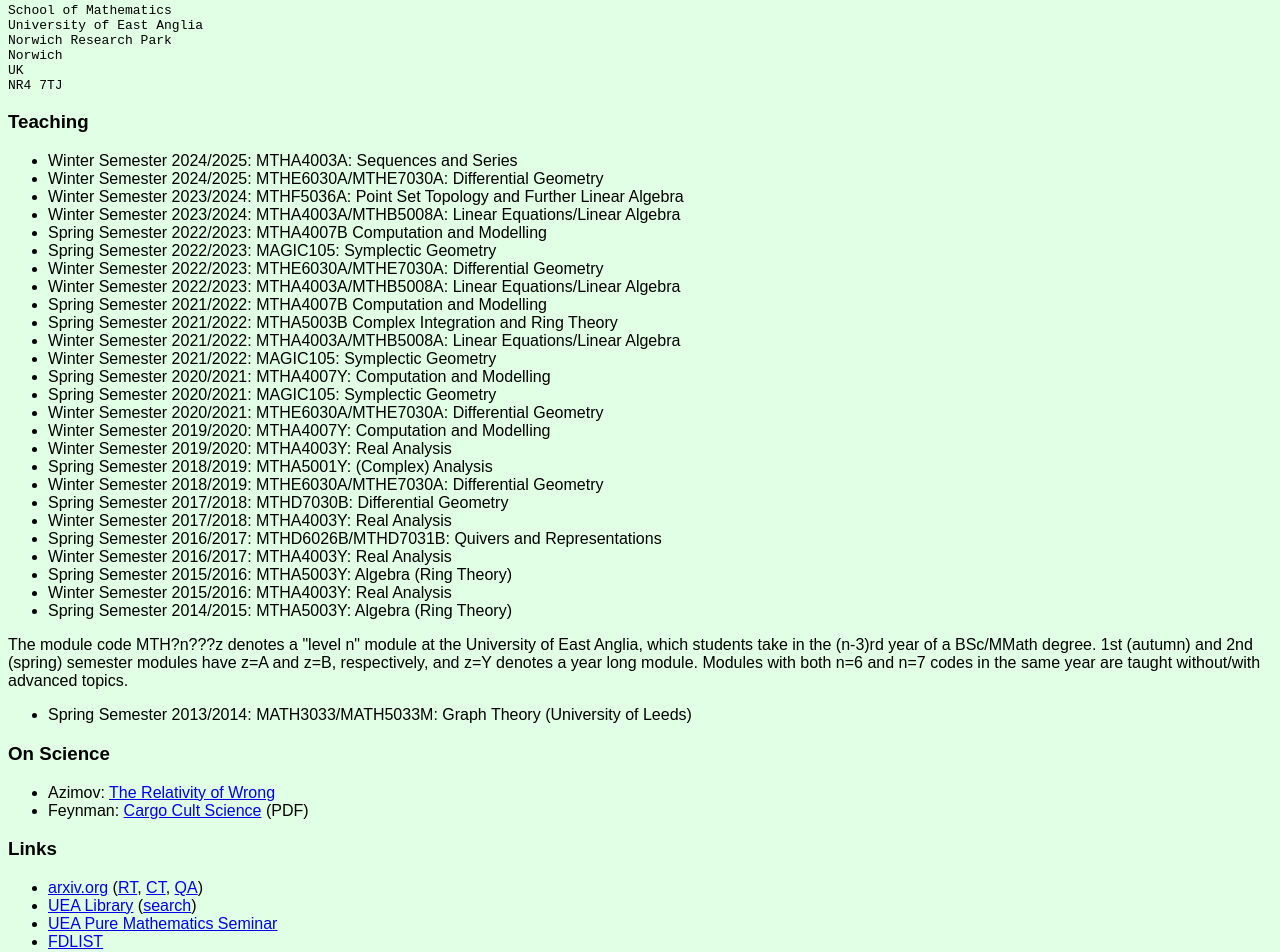
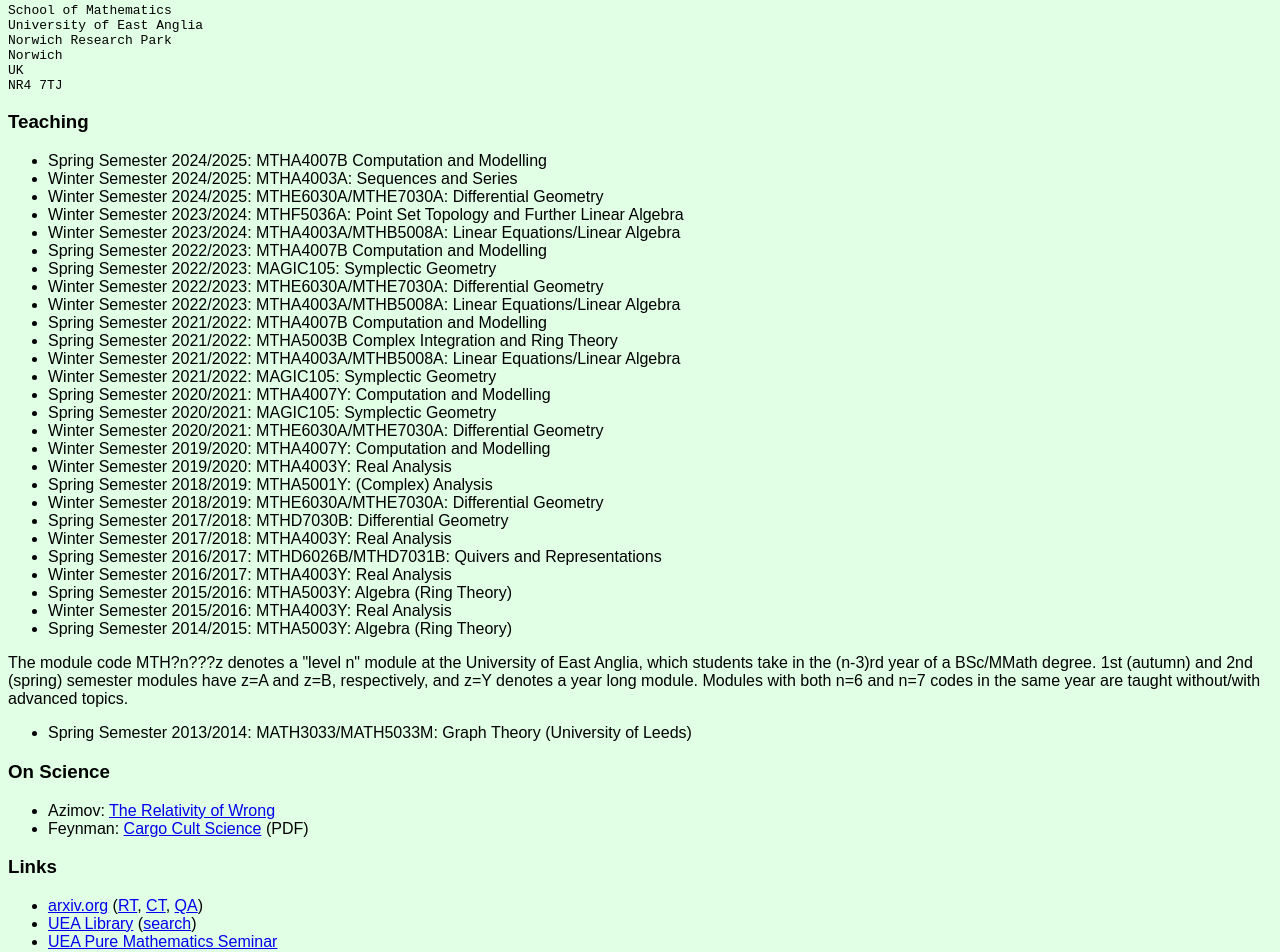
Before and after one commit to joseph-grant/joseph-grant.github.io, a plain HTML site: page index.html in a window 1280 px wide. Shown: the part 895-1847 px from the top of the page. Drawn offline with Linux system fonts and the light colour scheme.

Commit message:
Update index.html
Added module to teaching

```diff
--- a/index.html
+++ b/index.html
@@ -120,6 +120,7 @@ NR4 7TJ</pre><p></p>
 
 <p>
 </p><ul>
+<li>Spring Semester 2024/2025: MTHA4007B Computation and Modelling</li>
 <li>Winter Semester 2024/2025: MTHA4003A: Sequences and Series</li>
 <li>Winter Semester 2024/2025: MTHE6030A/MTHE7030A: Differential Geometry</li>
 <li>Winter Semester 2023/2024: MTHF5036A: Point Set Topology and Further Linear Algebra</li>
```
